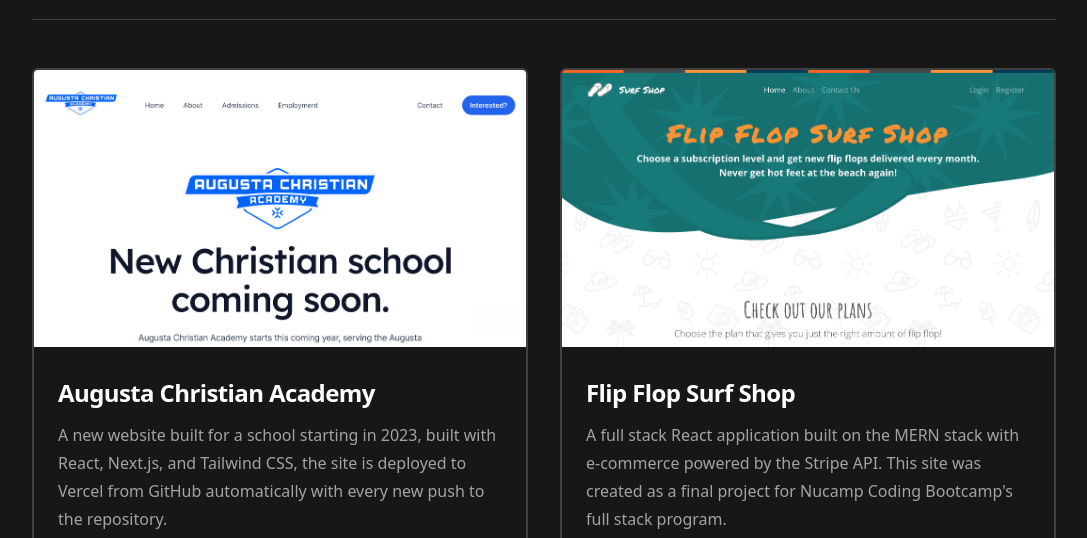
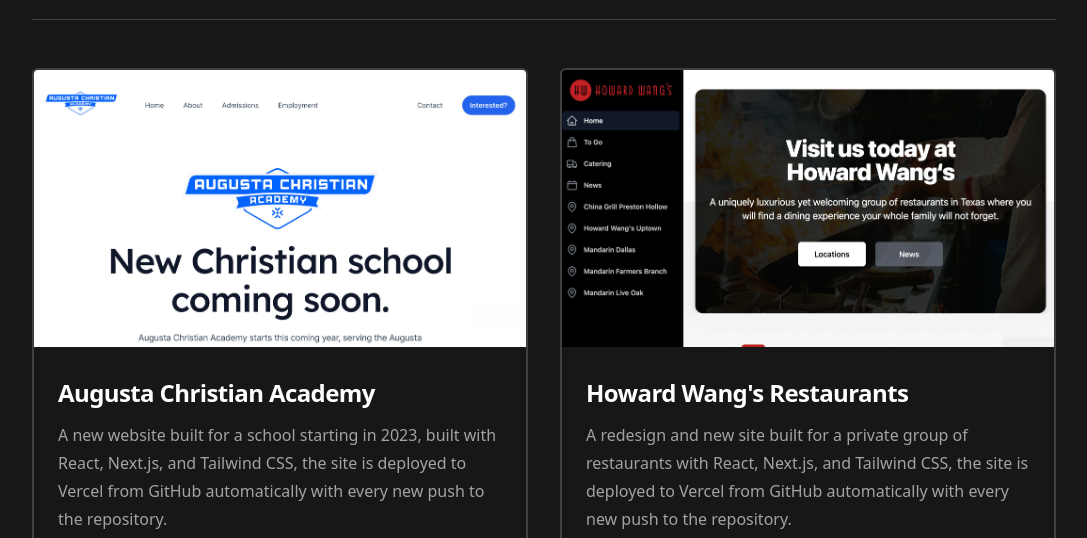
Before and after one commit to rt3me/codewithrob.dev, a Next.js app: page /projects in a window 1280 px wide. Shown: the part 262-800 px from the top of the page, without its empty margins (96-1183 px from the left). Built offline with nearby package versions, Linux system fonts and the light colour scheme; no server answers.

Commit message:
added howard wangs blog post to projects data

```diff
--- a/data/projectsData.js
+++ b/data/projectsData.js
@@ -6,6 +6,14 @@
     push to the repository.`,
     imgSrc: '/static/images/project-augusta-christian.jpg',
     href: '/blog/project-augusta-christian-academy',
+  },
+  {
+    title: `Howard Wang's Restaurants`,
+    description: `A redesign and new site built for a private group of restaurants with React,
+    Next.js, and Tailwind CSS, the site is deployed to Vercel from GitHub automatically with every
+    new push to the repository.`,
+    imgSrc: '/static/images/project-howard-wangs.jpg',
+    href: '/blog/project-howard-wangs-restaurants',
   },
   {
     title: 'Flip Flop Surf Shop',
```
